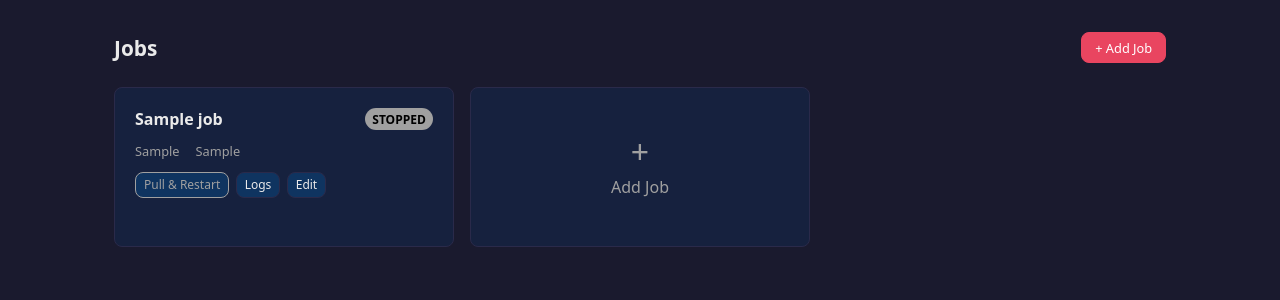
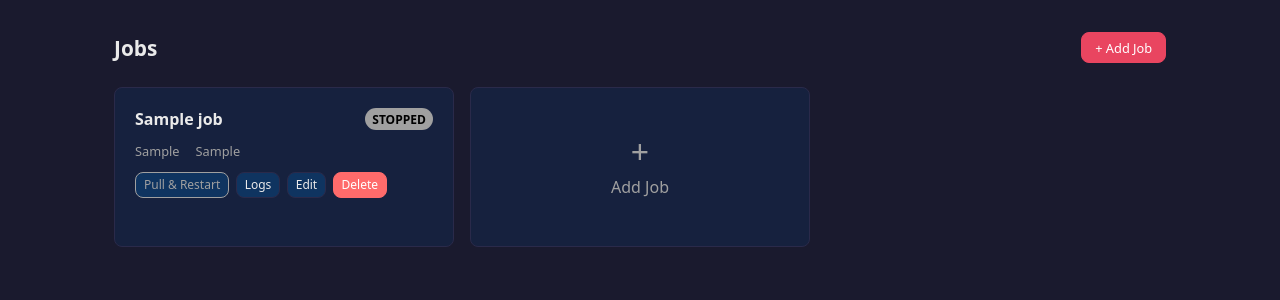
Before and after one commit to kushpvo/scriptflow, a FastAPI app: template app/templates/dashboard.html in a window 1280 px wide. Shown: the part 47-347 px from the top of the page. Run offline with FastAPI, Linux system fonts and the light colour scheme; the template is opened without the code that fills it: most values are stand-ins (such as "Sample title", 1, 10 or a date in 2020); data that the repository does not hold is empty; parts of the project's set-up code (start-up, migrations or seed data) failed here and were passed over; some libraries are stand-ins or nearby versions.

Commit message:
fix: add delete button to dashboard job cards (#13)
Co-authored-by: Kushan Vora <11577+kushpvo@users.noreply.github.com>

```diff
--- a/app/templates/dashboard.html
+++ b/app/templates/dashboard.html
@@ -49,6 +49,10 @@
               hx-on::after-request="this.textContent='Pull & Restart'; this.disabled=false; htmx.trigger('#card-grid', 'refresh')">Pull & Restart</button>
       <a href="/jobs/{{ job.id }}/logs" class="btn btn-sm">Logs</a>
       <a href="/wizard/edit/{{ job.id }}" class="btn btn-sm">Edit</a>
+      <button class="btn btn-sm btn-danger" hx-delete="/api/jobs/{{ job.id }}"
+              hx-swap="none"
+              hx-confirm="Delete {{ job.name }} permanently?"
+              hx-on::after-request="htmx.trigger('#card-grid', 'refresh')">Delete</button>
     </div>
   </div>
   {% endfor %}
```
